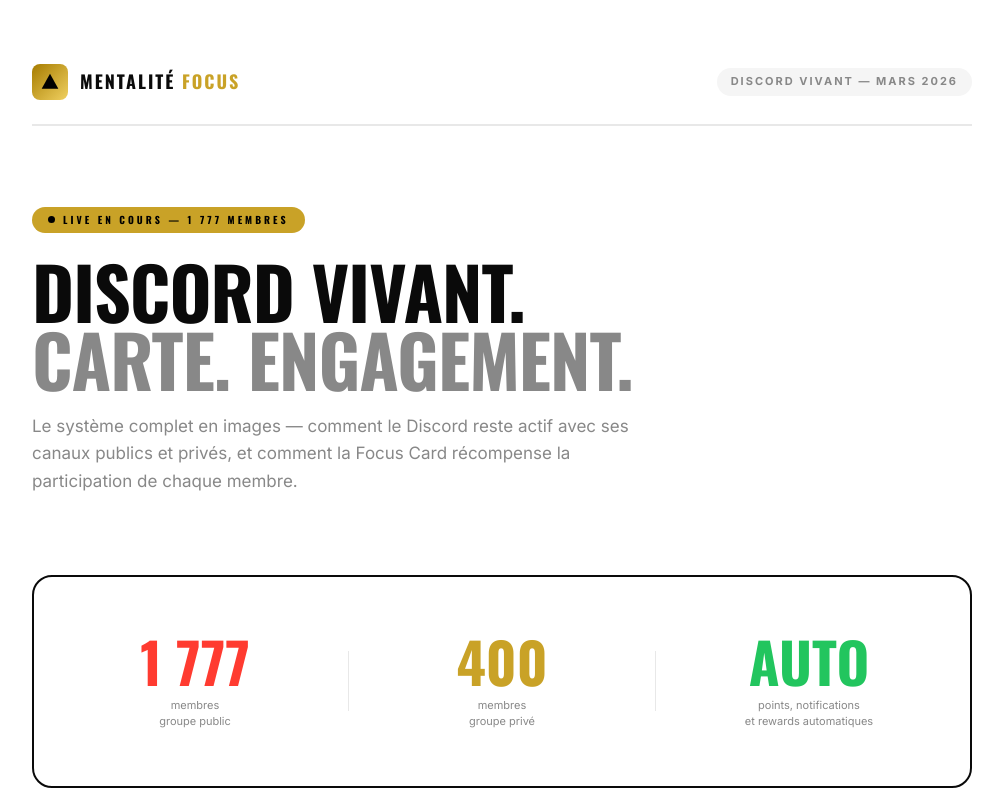
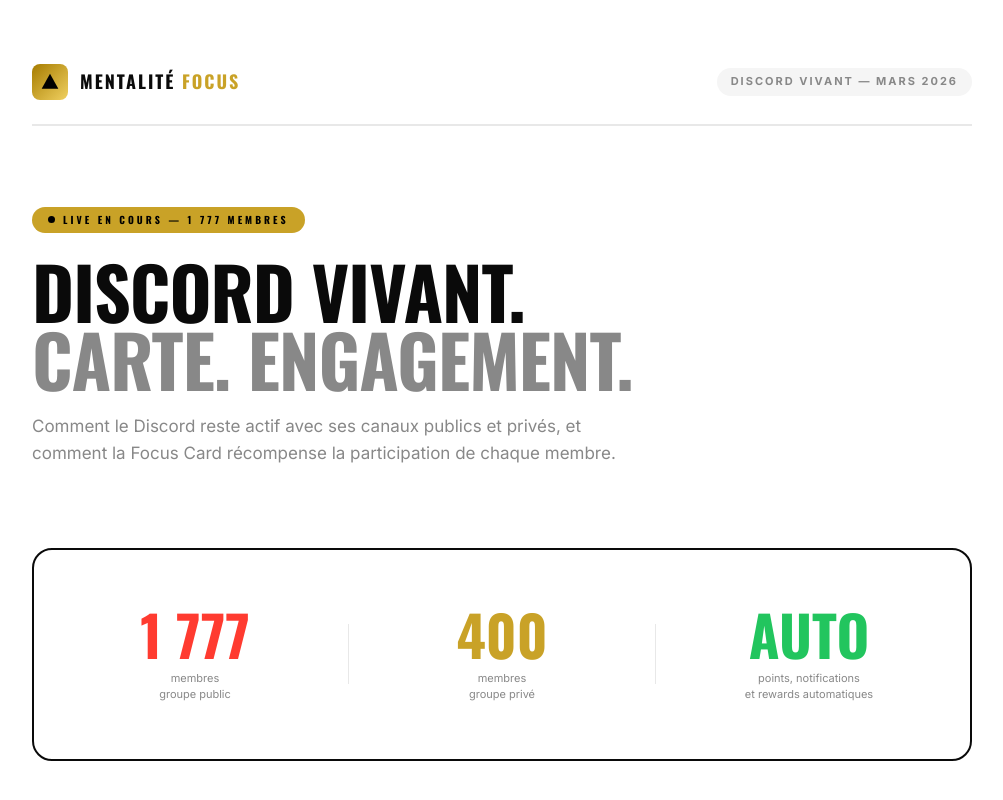
Before and after one commit to enixlab/focus-systeme-complet, a plain HTML site: page index.html in a window 1280 px wide. Shown: the top 800 px of the page, without its empty margins (138-1141 px from the left). Drawn offline with nearby package versions, Linux system fonts and the light colour scheme.

Commit message:
Supprime phrase intro hero

```diff
--- a/index.html
+++ b/index.html
@@ -256,7 +256,7 @@ footer p{font-size:13px;color:var(--mid);}
   <div class="hero">
     <div class="hero-eyebrow"><div class="live-dot"></div>Live en cours — 1 777 membres</div>
     <h1>Discord vivant.<br><span class="g">Carte. Engagement.</span></h1>
-    <p class="hero-sub">Le système complet en images — comment le Discord reste actif avec ses canaux publics et privés, et comment la Focus Card récompense la participation de chaque membre.</p>
+    <p class="hero-sub">Comment le Discord reste actif avec ses canaux publics et privés, et comment la Focus Card récompense la participation de chaque membre.</p>
   </div>
 
   <!-- STATS -->
```
